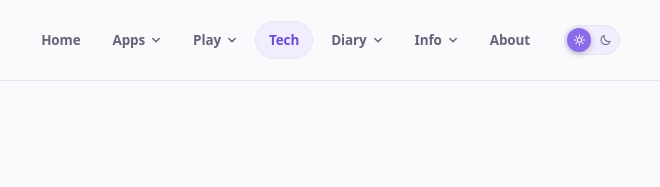
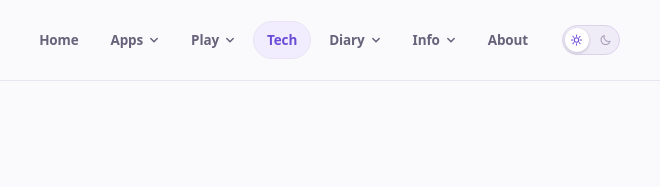
Before and after one commit to HyangDan2/TechnicalHub, an Eleventy site: page content/profiles/agent-core-platform.md in a window 1280 px wide. Shown: the top 187 px of the page, 600-1260 px from the left. Built offline with nearby package versions, Linux system fonts and the light colour scheme; Eleventy itself is replaced by a stand-in of ours; files that its build step writes are made by us from their sources.

Commit message:
style(theme): match the Diary switch look (58×30, white thumb) (#32)
Diary and InformationHub ship the same slide switch with a white thumb on a
lavender track, the active icon in accent violet. Line the hubs up with them:
58×30 capsule, 28px travel, #EFEBF7/#DBD3EE track, white thumb, muted #A79FBB
icons and the #1B2440 track in dark.

```diff
--- a/css/profile.css
+++ b/css/profile.css
@@ -213,21 +213,23 @@ body.drawer-open { overflow: hidden; }
 [data-theme="dark"] .skip-link { color: #0B1020; }
 [data-theme="dark"] .profile-article img, [data-theme="dark"] .profile-article svg { background: var(--profile-soft); }
 
-/* Header theme switch — HD2Lab standard: a 56×30 capsule with a sun at the
-   left, a moon at the right, and a round thumb that slides to the active side.
-   It closes the top navigation on PC and sits left of ≡ on mobile. */
-.theme-switch { position: relative; display: inline-flex; align-items: center; justify-content: center; flex: none; width: 56px; height: 30px; margin: 0; padding: 0; border: 1px solid var(--profile-line); border-radius: 999px; background: var(--profile-accent-soft); color: var(--profile-muted); cursor: pointer; transition: background .2s, border-color .2s; }
-.theme-switch:hover { border-color: var(--profile-teal); }
-.theme-switch:focus-visible { outline: 2px solid var(--profile-teal); outline-offset: 3px; }
-.theme-switch-thumb { position: absolute; top: 2px; left: 2px; width: 24px; height: 24px; border-radius: 999px; background: var(--profile-teal); box-shadow: 0 2px 6px rgba(29, 25, 43, .24); transition: transform .22s cubic-bezier(.4, 0, .2, 1), background .2s; }
-html[data-theme="dark"] .theme-switch-thumb { transform: translateX(26px); }
-.theme-switch-ic { position: absolute; top: 50%; width: 13px; height: 13px; transform: translateY(-50%); fill: none; stroke: currentColor; stroke-width: 1.9; stroke-linecap: round; stroke-linejoin: round; transition: color .2s; pointer-events: none; }
-.theme-switch-ic[data-icon="sun"] { left: 7.5px; color: #FFFFFF; }
-.theme-switch-ic[data-icon="moon"] { right: 7.5px; color: var(--profile-muted); }
-html[data-theme="dark"] .theme-switch { background: var(--profile-raised); border-color: #344472; }
-html[data-theme="dark"] .theme-switch-thumb { background: #A78BFA; }
-html[data-theme="dark"] .theme-switch-ic[data-icon="sun"] { color: #8494B6; }
-html[data-theme="dark"] .theme-switch-ic[data-icon="moon"] { color: #FFFFFF; }
+/* Header theme switch — the HD2Lab slide switch: a 58×30 capsule with a sun,
+   a moon, and a white thumb that slides to the active side. It closes the top
+   navigation on PC and sits left of ≡ on mobile. */
+.theme-switch { position: relative; display: inline-flex; align-items: center; justify-content: center; flex: none; width: 58px; height: 30px; margin: 0; padding: 0; border: 1px solid #DBD3EE; border-radius: 999px; background: #EFEBF7; color: #A79FBB; cursor: pointer; -webkit-tap-highlight-color: transparent; transition: background .2s, border-color .2s; }
+/* the visible capsule is taller than a comfortable touch target */
+.theme-switch::after { content: ''; position: absolute; inset: -8px -6px; border-radius: 999px; }
+.theme-switch:hover { border-color: var(--accent); }
+.theme-switch:focus-visible { outline: 2px solid var(--accent); outline-offset: 3px; }
+.theme-switch-thumb { position: absolute; top: 2px; left: 2px; width: 24px; height: 24px; border-radius: 999px; background: #FFFFFF; box-shadow: 0 1px 3px rgba(29, 25, 43, .22); transition: transform .22s ease, background .2s, box-shadow .2s; }
+.theme-switch-ic { position: absolute; z-index: 1; top: 50%; width: 13px; height: 13px; transform: translateY(-50%); fill: none; stroke: currentColor; stroke-width: 2; stroke-linecap: round; stroke-linejoin: round; color: #A79FBB; transition: color .2s; pointer-events: none; }
+.theme-switch-ic[data-icon="sun"] { left: 7px; }
+.theme-switch-ic[data-icon="moon"] { right: 7px; }
+html[data-theme="light"] .theme-switch-ic[data-icon="sun"] { color: #6B4CD6; }
+html[data-theme="dark"] .theme-switch { background: #1B2440; border-color: #344472; }
+html[data-theme="dark"] .theme-switch-thumb { transform: translateX(28px); background: #E7ECFF; box-shadow: 0 1px 4px rgba(0, 0, 0, .45); }
+html[data-theme="dark"] .theme-switch-ic { color: #7C8AB3; }
+html[data-theme="dark"] .theme-switch-ic[data-icon="moon"] { color: #4A2FB0; }
 
 /* Bottom-right share button — 48×48 solid Soft Iris disc with a white
    three-dot share icon and a soft glow, in both themes. */
--- a/css/styles.css
+++ b/css/styles.css
@@ -286,21 +286,23 @@ input::placeholder { color: #8A839C; }
 [data-theme="dark"] .action-link:hover { color: #0B1020; }
 [data-theme="dark"] .hero-action:hover { background: #BCA5FF; }
 
-/* Header theme switch — HD2Lab standard: a 56×30 capsule with a sun at the
-   left, a moon at the right, and a round thumb that slides to the active side.
-   It closes the top navigation on PC and sits left of ≡ on mobile. */
-.theme-switch { position: relative; display: inline-flex; align-items: center; justify-content: center; flex: none; width: 56px; height: 30px; margin: 0; padding: 0; border: 1px solid var(--line-strong); border-radius: 999px; background: var(--accent-soft); color: var(--muted); cursor: pointer; transition: background .2s, border-color .2s; }
+/* Header theme switch — the HD2Lab slide switch: a 58×30 capsule with a sun,
+   a moon, and a white thumb that slides to the active side. It closes the top
+   navigation on PC and sits left of ≡ on mobile. */
+.theme-switch { position: relative; display: inline-flex; align-items: center; justify-content: center; flex: none; width: 58px; height: 30px; margin: 0; padding: 0; border: 1px solid #DBD3EE; border-radius: 999px; background: #EFEBF7; color: #A79FBB; cursor: pointer; -webkit-tap-highlight-color: transparent; transition: background .2s, border-color .2s; }
+/* the visible capsule is taller than a comfortable touch target */
+.theme-switch::after { content: ''; position: absolute; inset: -8px -6px; border-radius: 999px; }
 .theme-switch:hover { border-color: var(--accent); }
 .theme-switch:focus-visible { outline: 2px solid var(--accent); outline-offset: 3px; }
-.theme-switch-thumb { position: absolute; top: 2px; left: 2px; width: 24px; height: 24px; border-radius: 999px; background: var(--accent); box-shadow: 0 2px 6px rgba(29, 25, 43, .24); transition: transform .22s cubic-bezier(.4, 0, .2, 1), background .2s; }
-html[data-theme="dark"] .theme-switch-thumb { transform: translateX(26px); }
-.theme-switch-ic { position: absolute; top: 50%; width: 13px; height: 13px; transform: translateY(-50%); fill: none; stroke: currentColor; stroke-width: 1.9; stroke-linecap: round; stroke-linejoin: round; transition: color .2s; pointer-events: none; }
-.theme-switch-ic[data-icon="sun"] { left: 7.5px; color: #FFFFFF; }
-.theme-switch-ic[data-icon="moon"] { right: 7.5px; color: var(--muted); }
-html[data-theme="dark"] .theme-switch { background: var(--panel-soft); border-color: #344472; }
-html[data-theme="dark"] .theme-switch-thumb { background: #A78BFA; }
-html[data-theme="dark"] .theme-switch-ic[data-icon="sun"] { color: #8494B6; }
-html[data-theme="dark"] .theme-switch-ic[data-icon="moon"] { color: #FFFFFF; }
+.theme-switch-thumb { position: absolute; top: 2px; left: 2px; width: 24px; height: 24px; border-radius: 999px; background: #FFFFFF; box-shadow: 0 1px 3px rgba(29, 25, 43, .22); transition: transform .22s ease, background .2s, box-shadow .2s; }
+.theme-switch-ic { position: absolute; z-index: 1; top: 50%; width: 13px; height: 13px; transform: translateY(-50%); fill: none; stroke: currentColor; stroke-width: 2; stroke-linecap: round; stroke-linejoin: round; color: #A79FBB; transition: color .2s; pointer-events: none; }
+.theme-switch-ic[data-icon="sun"] { left: 7px; }
+.theme-switch-ic[data-icon="moon"] { right: 7px; }
+html[data-theme="light"] .theme-switch-ic[data-icon="sun"] { color: #6B4CD6; }
+html[data-theme="dark"] .theme-switch { background: #1B2440; border-color: #344472; }
+html[data-theme="dark"] .theme-switch-thumb { transform: translateX(28px); background: #E7ECFF; box-shadow: 0 1px 4px rgba(0, 0, 0, .45); }
+html[data-theme="dark"] .theme-switch-ic { color: #7C8AB3; }
+html[data-theme="dark"] .theme-switch-ic[data-icon="moon"] { color: #4A2FB0; }
 
 /* Bottom-right share button — 48×48 solid Soft Iris disc with a white
    three-dot share icon and a soft glow, in both themes. */
```
